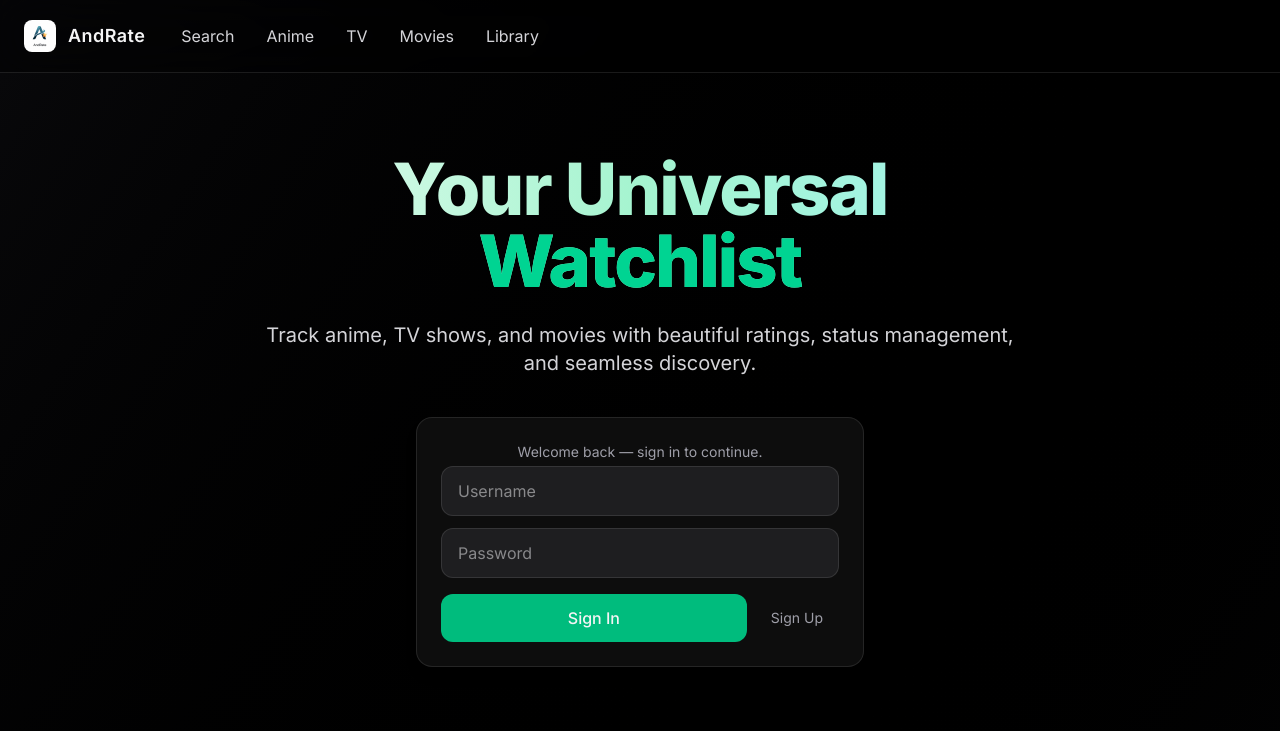
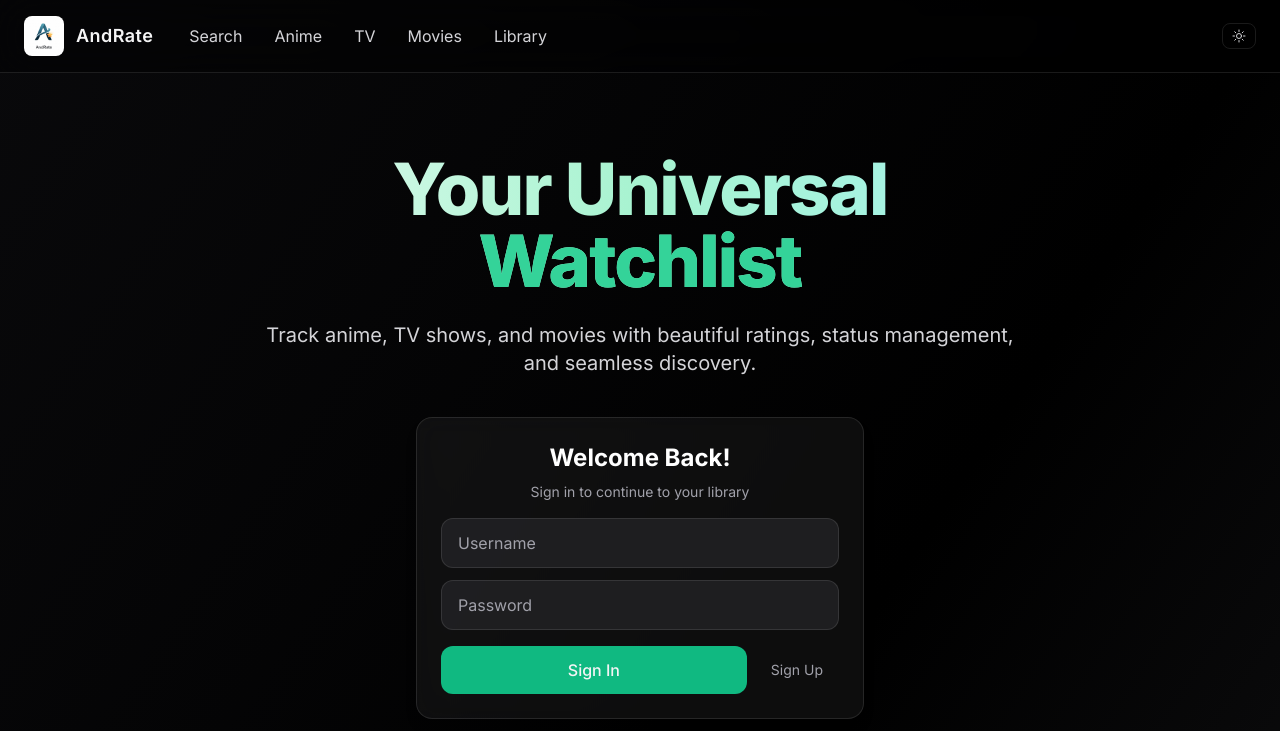
Before and after one commit to SetFodi/AndRate, a React (Vite) app in the folder ui/: page / in a window 1280 px wide. Shown: the top 731 px of the page. Built offline with nearby package versions, Linux system fonts and the light colour scheme.

Commit message:
theme added, issues still need color fixing

```diff
--- a/ui/package.json
+++ b/ui/package.json
@@ -20,7 +20,6 @@
   },
   "devDependencies": {
     "@eslint/js": "^9.33.0",
-    "@tailwindcss/postcss": "^4.1.13",
     "@types/react": "^19.1.10",
     "@types/react-dom": "^19.1.7",
     "@vitejs/plugin-react": "^5.0.0",
@@ -30,7 +29,7 @@
     "eslint-plugin-react-refresh": "^0.4.20",
     "globals": "^16.3.0",
     "postcss": "^8.5.6",
-    "tailwindcss": "^4.1.13",
+    "tailwindcss": "^3.4.17",
     "typescript": "~5.8.3",
     "typescript-eslint": "^8.39.1",
     "vite": "^7.1.2"
--- a/ui/src/App.tsx
+++ b/ui/src/App.tsx
@@ -93,7 +93,7 @@ function App() {
   }
 
   return (
-    <div className="min-h-dvh bg-gradient-to-br from-zinc-950 via-black to-zinc-900 text-zinc-100">
+    <div className="min-h-dvh bg-gradient-to-br from-slate-50 via-white to-slate-100 text-slate-900 dark:from-zinc-950 dark:via-black dark:to-zinc-900 dark:text-zinc-100">
       <Header />
 
       <main>
@@ -106,103 +106,79 @@ function App() {
               animate={{ opacity: 1, y: 0 }}
               transition={{ duration: 0.8, ease: 'easeOut' }}
             >
-              <h1 className="text-5xl md:text-7xl font-black tracking-tight bg-gradient-to-r from-white via-emerald-200 to-cyan-200 bg-clip-text text-transparent">
+              <h1 className="text-5xl md:text-7xl font-black tracking-tight bg-gradient-to-r from-slate-800 via-emerald-600 to-cyan-600 dark:from-white dark:via-emerald-200 dark:to-cyan-200 bg-clip-text text-transparent">
                 Your Universal
                 <br />
-                <span className="text-emerald-400">Watchlist</span>
+                <span className="text-emerald-600 dark:text-emerald-400">Watchlist</span>
               </h1>
-              <p className="mt-6 text-xl text-zinc-300 max-w-3xl mx-auto">
+              <p className="mt-6 text-xl text-slate-600 dark:text-zinc-300 max-w-3xl mx-auto">
                 Track anime, TV shows, and movies with beautiful ratings, status management, and seamless discovery.
               </p>
             </motion.div>
 
             {!user && (
-              <motion.form
-                onSubmit={handleAuth}
+              <motion.div
                 initial={{ opacity: 0, y: 20 }}
                 animate={{ opacity: 1, y: 0 }}
                 transition={{ delay: 0.3, duration: 0.6 }}
-                className="mt-10 max-w-md mx-auto glass rounded-2xl p-6 space-y-4 overflow-hidden"
+                className="mt-10 max-w-md mx-auto glass rounded-2xl overflow-hidden"
               >
-                <div className="text-center mb-1 min-h-[1.25rem]">
                 <AnimatePresence mode="wait">
-                    <motion.div
+                  <motion.form
                     key={authMode}
-                      initial={{ opacity: 0, y: 6 }}
-                      animate={{ opacity: 1, y: 0 }}
-                      exit={{ opacity: 0, y: -6 }}
-                      transition={{ duration: 0.2 }}
-                      className="text-sm text-zinc-400"
+                    onSubmit={handleAuth}
+                    initial={{ opacity: 0, x: authMode === 'register' ? 20 : -20 }}
+                    animate={{ opacity: 1, x: 0 }}
+                    exit={{ opacity: 0, x: authMode === 'register' ? -20 : 20 }}
+                    transition={{ duration: 0.25, ease: 'easeInOut' }}
+                    className="p-6 space-y-4"
                   >
-                      {authMode === 'login' ? 'Welcome back — sign in to continue.' : 'Create your account to start your library.'}
-                    </motion.div>
-                  </AnimatePresence>
+                    <div className="text-center mb-4">
+                      <h2 className="text-2xl font-bold text-slate-800 dark:text-white mb-2">
+                        {authMode === 'register' ? 'Create Your Account' : 'Welcome Back!'}
+                      </h2>
+                      <p className="text-sm text-slate-600 dark:text-zinc-400">
+                        {authMode === 'login' ? 'Sign in to continue to your library' : 'Create your account to start tracking'}
+                      </p>
                     </div>
-                <AnimatePresence mode="wait" initial={false}>
-                  <motion.div
-                    key={authMode + '-fields'}
-                    initial={{ opacity: 0, y: 12, scale: 0.98 }}
-                    animate={{ opacity: 1, y: 0, scale: 1 }}
-                    exit={{ opacity: 0, y: -12, scale: 0.98 }}
-                    transition={{ duration: 0.25 }}
-                    className="space-y-3"
-                  >
+                    <div className="space-y-3">
                       <input
                         value={username}
                         onChange={e=>setUsername(e.target.value)}
                         placeholder="Username"
-                      className="w-full rounded-xl bg-zinc-800/70 border border-white/10 px-4 py-3 focus:outline-none focus:ring-2 focus:ring-emerald-500"
+                        className="w-full rounded-xl bg-white dark:bg-zinc-800/70 border border-slate-200 dark:border-white/10 px-4 py-3 focus:outline-none focus:ring-2 focus:ring-emerald-500 text-slate-900 dark:text-white placeholder-slate-400 dark:placeholder-zinc-400"
                       />
                       <input
                         value={password}
                         onChange={e=>setPassword(e.target.value)}
                         type="password"
                         placeholder="Password"
-                      className="w-full rounded-xl bg-zinc-800/70 border border-white/10 px-4 py-3 focus:outline-none focus:ring-2 focus:ring-emerald-500"
+                        className="w-full rounded-xl bg-white dark:bg-zinc-800/70 border border-slate-200 dark:border-white/10 px-4 py-3 focus:outline-none focus:ring-2 focus:ring-emerald-500 text-slate-900 dark:text-white placeholder-slate-400 dark:placeholder-zinc-400"
                       />
                       {authMode === 'register' && (
-                      <motion.div initial={{ opacity: 0, height: 0 }} animate={{ opacity: 1, height: 'auto' }} exit={{ opacity: 0, height: 0 }} className="text-left text-xs text-zinc-500 pl-1">
+                        <div className="text-left text-xs text-slate-500 dark:text-zinc-500 pl-1">
                           Password must be at least 6 characters.
-                      </motion.div>
+                        </div>
                       )}
-                  </motion.div>
-                </AnimatePresence>
+                    </div>
                     <div className="flex gap-2">
                       <button
                         type="submit"
                         className="flex-1 rounded-xl px-4 py-3 bg-emerald-500 hover:bg-emerald-600 font-medium transition"
                       >
-                    <AnimatePresence mode="wait" initial={false}>
-                      <motion.span
-                        key={authMode}
-                        initial={{ opacity: 0, y: 6 }}
-                        animate={{ opacity: 1, y: 0 }}
-                        exit={{ opacity: 0, y: -6 }}
-                        transition={{ duration: 0.2 }}
-                      >
                         {authMode === 'register' ? 'Create Account' : 'Sign In'}
-                      </motion.span>
-                    </AnimatePresence>
                       </button>
                       <button
                         type="button"
                         onClick={()=>setAuthMode(m=> m==='register' ? 'login':'register')}
-                    className="px-4 py-3 text-sm text-zinc-400 hover:text-white transition"
-                  >
-                    <AnimatePresence mode="wait" initial={false}>
-                      <motion.span
-                        key={authMode + '-toggle'}
-                        initial={{ opacity: 0, y: 6 }}
-                        animate={{ opacity: 1, y: 0 }}
-                        exit={{ opacity: 0, y: -6 }}
-                        transition={{ duration: 0.2 }}
+                        className="px-4 py-3 text-sm text-slate-500 dark:text-zinc-400 hover:text-slate-800 dark:hover:text-white transition"
                       >
                         {authMode==='register'?'Sign In':'Sign Up'}
-                      </motion.span>
-                    </AnimatePresence>
                       </button>
                     </div>
                   </motion.form>
+                </AnimatePresence>
+              </motion.div>
             )}
 
             {/* About Section */}
@@ -224,11 +200,11 @@ function App() {
                     <span className="text-emerald-300 text-sm font-medium">Made with passion</span>
                   </motion.div>
 
-                  <h2 className="text-3xl font-bold bg-gradient-to-r from-white to-zinc-300 bg-clip-text text-transparent mb-4">
+                  <h2 className="text-3xl font-bold bg-gradient-to-r from-slate-800 to-slate-600 dark:from-white dark:to-zinc-300 bg-clip-text text-transparent mb-4">
                     About AndRate
                   </h2>
 
-                  <p className="text-lg text-zinc-300 leading-relaxed max-w-2xl mx-auto">
+                  <p className="text-lg text-slate-600 dark:text-zinc-300 leading-relaxed max-w-2xl mx-auto">
                     Your personal entertainment companion for tracking anime, TV shows, and movies.
                     Built with modern technologies and powered by free, open APIs.
                   </p>
@@ -244,8 +220,8 @@ function App() {
                     <div className="inline-flex p-3 rounded-xl bg-cyan-500/20 mb-4">
                       <GlobeAltIcon className="size-6 text-cyan-400" />
                     </div>
-                    <h3 className="font-semibold text-white mb-2">Free APIs</h3>
-                    <p className="text-sm text-zinc-400 leading-relaxed">
+                    <h3 className="font-semibold text-slate-800 dark:text-white mb-2">Free APIs</h3>
+                    <p className="text-sm text-slate-600 dark:text-zinc-400 leading-relaxed">
                       Powered by <strong>AniList</strong> for anime data and <strong>TMDB</strong> for movies & TV shows.
                       Ratings reflect community scores from these platforms, not IMDb.
                     </p>
@@ -260,8 +236,8 @@ function App() {
                     <div className="inline-flex p-3 rounded-xl bg-emerald-500/20 mb-4">
                       <CodeBracketIcon className="size-6 text-emerald-400" />
                     </div>
-                    <h3 className="font-semibold text-white mb-2">Open Source</h3>
-                    <p className="text-sm text-zinc-400 leading-relaxed">
+                    <h3 className="font-semibold text-slate-800 dark:text-white mb-2">Open Source</h3>
+                    <p className="text-sm text-slate-600 dark:text-zinc-400 leading-relaxed">
                       Built with <strong>Tauri</strong>, <strong>React</strong>, and <strong>TypeScript</strong>.
                       Completely free and open source software you can trust.
                     </p>
@@ -276,9 +252,9 @@ function App() {
                     <div className="inline-flex p-3 rounded-xl bg-purple-500/20 mb-4">
                       <HeartIcon className="size-6 text-purple-400" />
                     </div>
-                    <h3 className="font-semibold text-white mb-2">Created By</h3>
-                    <p className="text-sm text-zinc-400 leading-relaxed">
-                      Developed by <strong className="text-white">Luka Partenadze</strong> with love for the community.
+                    <h3 className="font-semibold text-slate-800 dark:text-white mb-2">Created By</h3>
+                    <p className="text-sm text-slate-600 dark:text-zinc-400 leading-relaxed">
+                      Developed by <strong className="text-slate-900 dark:text-white">Luka Partenadze</strong> with love for the community.
                       A passion project for entertainment enthusiasts.
                     </p>
                   </motion.div>
@@ -288,9 +264,9 @@ function App() {
                   initial={{ opacity: 0 }}
                   animate={{ opacity: 1 }}
                   transition={{ delay: 1.1, duration: 0.5 }}
-                  className="text-center pt-6 border-t border-white/10"
+                  className="text-center pt-6 border-t border-slate-200 dark:border-white/10"
                 >
-                  <p className="text-sm text-zinc-500">
+                  <p className="text-sm text-slate-500 dark:text-zinc-500">
                     Community ratings are sourced from AniList and The Movie Database (TMDB) • Not affiliated with IMDb
                   </p>
                 </motion.div>
@@ -321,8 +297,8 @@ function App() {
                 transition={{ delay: 0.8 + idx * 0.1, duration: 0.6 }}
               >
                 <div className="text-4xl mb-4 group-hover:scale-110 transition-transform">{category.emoji}</div>
-                <h3 className="text-2xl font-bold mb-2">{category.name}</h3>
-                <p className="text-zinc-400">{category.desc}</p>
+                <h3 className="text-2xl font-bold mb-2 text-slate-800 dark:text-white">{category.name}</h3>
+                <p className="text-slate-600 dark:text-zinc-400">{category.desc}</p>
               </motion.div>
             ))}
           </motion.div>
@@ -339,24 +315,24 @@ function App() {
               {[{title:'Anime', items: anime},{title:'TV Shows', items: tv},{title:'Movies', items: movie}].map(block =>
                 block.items.length > 0 && (
                   <div key={block.title}>
-                    <h2 className="text-2xl font-bold mb-6">{block.title}</h2>
+                    <h2 className="text-2xl font-bold mb-6 text-slate-800 dark:text-white">{block.title}</h2>
                     <div className="grid grid-cols-2 sm:grid-cols-3 md:grid-cols-4 lg:grid-cols-6 gap-4">
                       {block.items.map((it:any)=> (
                         <motion.div
                           key={`${it.item_id}-${it.item_type}`}
-                          className="rounded-2xl overflow-hidden border border-white/10 bg-zinc-900/60 group"
+                          className="rounded-2xl overflow-hidden border border-slate-200 dark:border-white/10 bg-white dark:bg-zinc-900/60 group"
                           whileHover={{ scale: 1.05 }}
                           transition={{ duration: 0.2 }}
                         >
                           {it.poster_url ? (
                             <img src={it.poster_url} alt="" className="aspect-[2/3] w-full object-cover" />
                           ) : (
-                            <div className="aspect-[2/3] w-full bg-zinc-800 flex items-center justify-center">
-                              <span className="text-zinc-500">No Image</span>
+                            <div className="aspect-[2/3] w-full bg-slate-200 dark:bg-zinc-800 flex items-center justify-center">
+                              <span className="text-slate-500 dark:text-zinc-500">No Image</span>
                             </div>
                           )}
                           <div className="p-3">
-                            <div className="text-sm font-medium line-clamp-2 min-h-10 group-hover:text-emerald-300 transition">{it.title}</div>
+                            <div className="text-sm font-medium line-clamp-2 min-h-10 text-slate-800 dark:text-white group-hover:text-emerald-600 dark:group-hover:text-emerald-300 transition">{it.title}</div>
                             <div className="mt-2 flex items-center gap-2">
                               <div className="flex items-center text-amber-400">
                                 <StarIcon className="size-4" />
--- a/ui/src/components/Header.tsx
+++ b/ui/src/components/Header.tsx
@@ -1,15 +1,17 @@
 import { NavLink } from 'react-router-dom'
 import { useAuth } from '../state/Auth'
-import { UserIcon } from '@heroicons/react/24/outline'
+import { useTheme } from '../state/Theme'
+import { UserIcon, MoonIcon, SunIcon } from '@heroicons/react/24/outline'
 
 export default function Header() {
   const { user, logout } = useAuth()
+  const { theme, toggleTheme } = useTheme()
 
   const link = (to: string, label: string) => (
     <NavLink
       to={to}
       className={({ isActive }) =>
-        `px-3 py-2 rounded-lg transition ${isActive ? 'text-white bg-white/10' : 'text-zinc-300 hover:text-white hover:bg-white/5'}`
+        `px-3 py-2 rounded-lg transition ${isActive ? 'text-slate-900 dark:text-white bg-slate-900/10 dark:bg-white/10' : 'text-slate-600 dark:text-zinc-300 hover:text-slate-900 dark:hover:text-white hover:bg-slate-900/5 dark:hover:bg-white/5'}`
       }
     >
       {label}
@@ -17,11 +19,11 @@ export default function Header() {
   )
 
   return (
-    <header className="sticky top-0 z-10 border-b border-white/10 backdrop-blur-xl bg-black/40">
+    <header className="sticky top-0 z-10 border-b border-slate-200 dark:border-white/10 backdrop-blur-xl bg-white/80 dark:bg-black/40">
       <div className="mx-auto max-w-7xl px-6 py-4 flex items-center justify-between">
         <div className="flex items-center gap-6">
           <NavLink to="/" className="flex items-center gap-3">
-            <img src="/andrate.png" alt="AndRate" className="h-8 w-8 rounded-lg shadow" />
+            <img src="/andrate.png" alt="AndRate" className="h-10 w-10 rounded-lg shadow" />
             <span className="text-lg font-semibold tracking-wide">AndRate</span>
           </NavLink>
           <nav className="hidden md:flex items-center gap-2">
@@ -33,21 +35,31 @@ export default function Header() {
           </nav>
         </div>
 
+        <div className="flex items-center gap-3">
+          <button
+            onClick={toggleTheme}
+            className="rounded-lg border border-slate-200 dark:border-white/10 px-2 py-1 text-slate-600 dark:text-zinc-300 hover:text-slate-900 dark:hover:text-white hover:border-slate-300 dark:hover:border-white/20 transition"
+            aria-label="Toggle theme"
+            title="Toggle theme"
+          >
+            {theme === 'dark' ? <SunIcon className="size-4" /> : <MoonIcon className="size-4" />}
+          </button>
           {user && (
             <div className="flex items-center gap-3">
-            <div className="flex items-center gap-2 text-sm text-zinc-300">
+              <div className="flex items-center gap-2 text-sm text-slate-600 dark:text-zinc-300">
                 <UserIcon className="size-4" />
                 <span>{user.username}</span>
               </div>
               <button
                 onClick={logout}
-              className="text-xs text-zinc-400 hover:text-white transition px-2 py-1 rounded"
+                className="text-xs text-slate-500 dark:text-zinc-400 hover:text-slate-800 dark:hover:text-white transition px-2 py-1 rounded"
               >
                 Logout
               </button>
             </div>
           )}
         </div>
+      </div>
     </header>
   )
 }
--- a/ui/src/index.css
+++ b/ui/src/index.css
@@ -1,18 +1,25 @@
-@import "tailwindcss";
+@tailwind base;
+@tailwind components;
+@tailwind utilities;
 
 @layer base {
   :root {
     color-scheme: dark;
   }
+  :root:not(.dark) {
+    color-scheme: light;
+  }
   html, body, #root {
     height: 100%;
   }
-  body { font-family: Inter, ui-sans-serif, system-ui, -apple-system, Segoe UI, Roboto, Arial, "Apple Color Emoji", "Segoe UI Emoji"; }
+  body {
+    font-family: Inter, ui-sans-serif, system-ui, -apple-system, Segoe UI, Roboto, Arial, "Apple Color Emoji", "Segoe UI Emoji";
+  }
 }
 
 @layer utilities {
   .glass {
-    @apply bg-white/5 backdrop-blur-md border border-white/10 shadow-lg;
+    @apply backdrop-blur-md shadow-lg bg-white/70 border border-slate-200 dark:bg-white/5 dark:border-white/10;
   }
 
   .animate-enter {
--- a/ui/src/pages/BrowseNew.tsx
+++ b/ui/src/pages/BrowseNew.tsx
@@ -112,7 +112,7 @@ export default function Browse({ kind }: Props) {
   const info = categoryInfo[kind]
 
   return (
-    <div className="min-h-dvh bg-gradient-to-br from-zinc-950 to-black text-zinc-100">
+    <div className="min-h-dvh bg-gradient-to-br from-slate-50 to-slate-100 dark:from-zinc-950 dark:to-black text-slate-900 dark:text-zinc-100">
       <Header />
 
       <div className="mx-auto max-w-7xl px-6 py-8">
--- a/ui/src/pages/Detail.tsx
+++ b/ui/src/pages/Detail.tsx
@@ -63,7 +63,7 @@ export default function Detail() {
 
   if (isLoading) {
     return (
-      <div className="min-h-dvh bg-gradient-to-br from-zinc-950 to-black text-zinc-100">
+      <div className="min-h-dvh bg-gradient-to-br from-slate-50 to-slate-100 dark:from-zinc-950 dark:to-black text-slate-900 dark:text-zinc-100">
         <Header />
         <div className="flex items-center justify-center h-96">
           <div className="animate-spin rounded-full h-12 w-12 border-b-2 border-emerald-400"></div>
@@ -75,12 +75,12 @@ export default function Detail() {
   if (!item) return null
 
   return (
-    <div className="min-h-dvh bg-gradient-to-br from-zinc-950 to-black text-zinc-100">
+    <div className="min-h-dvh bg-gradient-to-br from-slate-50 to-slate-100 dark:from-zinc-950 dark:to-black text-slate-900 dark:text-zinc-100">
       <Header />
       <div className="mx-auto max-w-6xl px-6 py-8">
         <button
           onClick={() => navigate(-1)}
-          className="flex items-center gap-2 text-zinc-400 hover:text-white transition-colors mb-6"
+          className="flex items-center gap-2 text-slate-500 dark:text-zinc-400 hover:text-slate-800 dark:hover:text-white transition-colors mb-6"
         >
           <ArrowLeftIcon className="size-5" />
           Back
--- a/ui/src/pages/LibraryNew.tsx
+++ b/ui/src/pages/LibraryNew.tsx
@@ -118,7 +118,7 @@ export default function Library() {
   }
 
   return (
-    <div className="min-h-dvh bg-gradient-to-br from-zinc-950 to-black text-zinc-100">
+    <div className="min-h-dvh bg-gradient-to-br from-slate-50 to-slate-100 dark:from-zinc-950 dark:to-black text-slate-900 dark:text-zinc-100">
       <Header />
 
       <div className="mx-auto max-w-7xl px-6 py-8">
--- /dev/null
+++ b/ui/src/state/Theme.tsx
@@ -0,0 +1,35 @@
+import { createContext, useContext, useEffect, useMemo, useState } from 'react'
+
+type Theme = 'light' | 'dark'
+
+type ThemeContextType = {
+  theme: Theme
+  toggleTheme: () => void
+}
+
+const ThemeContext = createContext<ThemeContextType>({ theme: 'dark', toggleTheme: () => {} })
+
+export function ThemeProvider({ children }: { children: React.ReactNode }) {
+  const [theme, setTheme] = useState<Theme>(() => (localStorage.getItem('andrate-theme') as Theme) || 'dark')
+
+  useEffect(() => {
+    const root = document.documentElement
+    if (theme === 'dark') {
+      root.classList.add('dark')
+    } else {
+      root.classList.remove('dark')
+    }
+    localStorage.setItem('andrate-theme', theme)
+  }, [theme])
+
+  const value = useMemo(() => ({
+    theme,
+    toggleTheme: () => setTheme(t => (t === 'dark' ? 'light' : 'dark')),
+  }), [theme])
+
+  return <ThemeContext.Provider value={value}>{children}</ThemeContext.Provider>
+}
+
+export function useTheme() {
+  return useContext(ThemeContext)
+}
--- /dev/null
+++ b/ui/tailwind.config.js
@@ -0,0 +1,12 @@
+/** @type {import('tailwindcss').Config} */
+export default {
+  content: [
+    "./index.html",
+    "./src/**/*.{js,ts,jsx,tsx}",
+  ],
+  darkMode: 'class',
+  theme: {
+    extend: {},
+  },
+  plugins: [],
+}
```
Also changed, not shown: ui/postcss.config.js (+4 -4 lines), ui/src/main.tsx (+7 -4 lines), ui/src/pages/Search.tsx (+7 -7 lines), 1 other file (tests, documents, lock files or other folders). Lines whose indentation alone changed are shown as unchanged.
